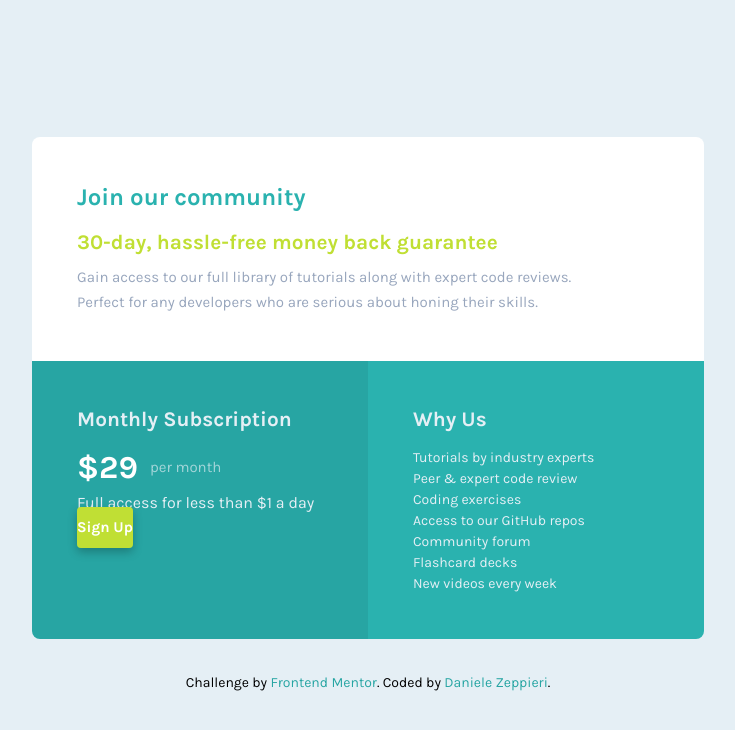
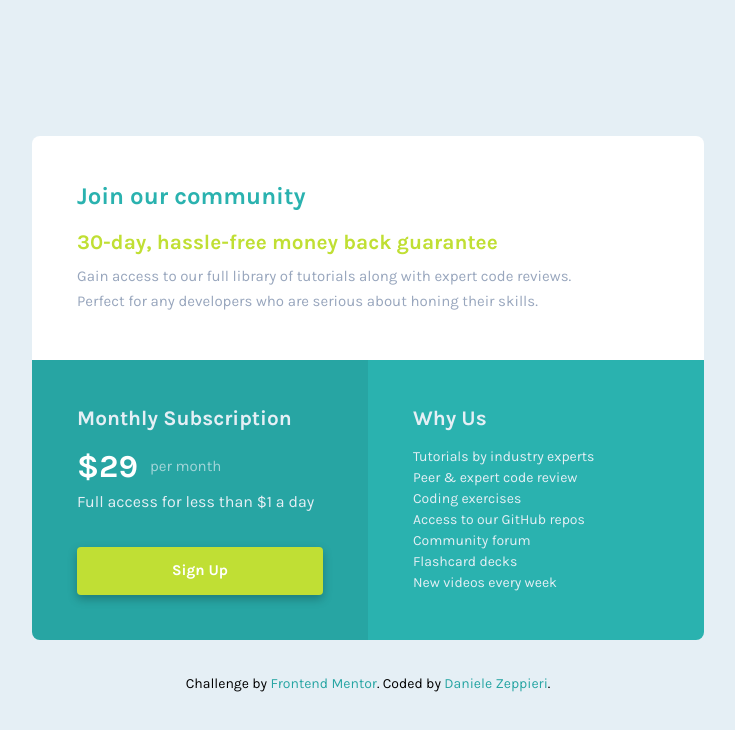
Before and after one commit to dedo-dev/single-price-grid-component, a plain HTML site: page index.html in a window 1280 px wide. Shown: the whole page, without its empty margins (272-1007 px from the left). Drawn offline with Linux system fonts and the light colour scheme.

Commit message:
Update style.css

```diff
--- a/style.css
+++ b/style.css
@@ -72,13 +72,13 @@ body {
 }
 
 .sign-up-btn {
+  display: inline-flex;
+  justify-content: center;
   background: var(--clr-brightYellow);
   color: var(--clr-white);
-  border: none;
   font-weight: var(--fw-700);
   width: 100%;
-  margin-top: 1.8rem;
-  padding-block: .75em;
+  padding: .75em;
   border-radius: 4px;
   box-shadow: 0px 4px 10px 0 rgba(0, 0, 0, 0.25);
 }
@@ -131,6 +131,7 @@ body {
 
 .card--subscription p {
   font-size: 1rem;
+  margin-bottom: 2rem;
 }
 
 .price {
```
